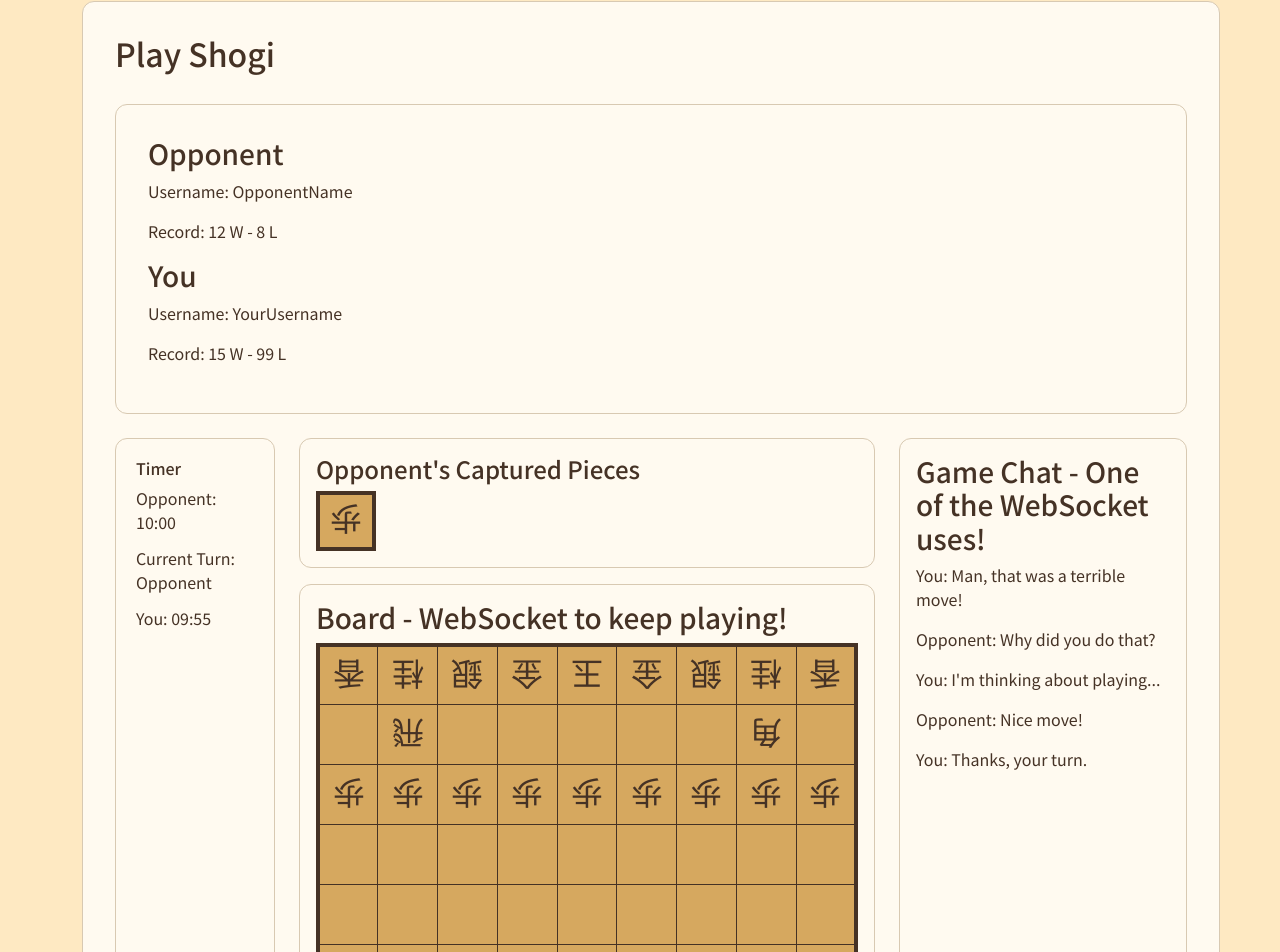
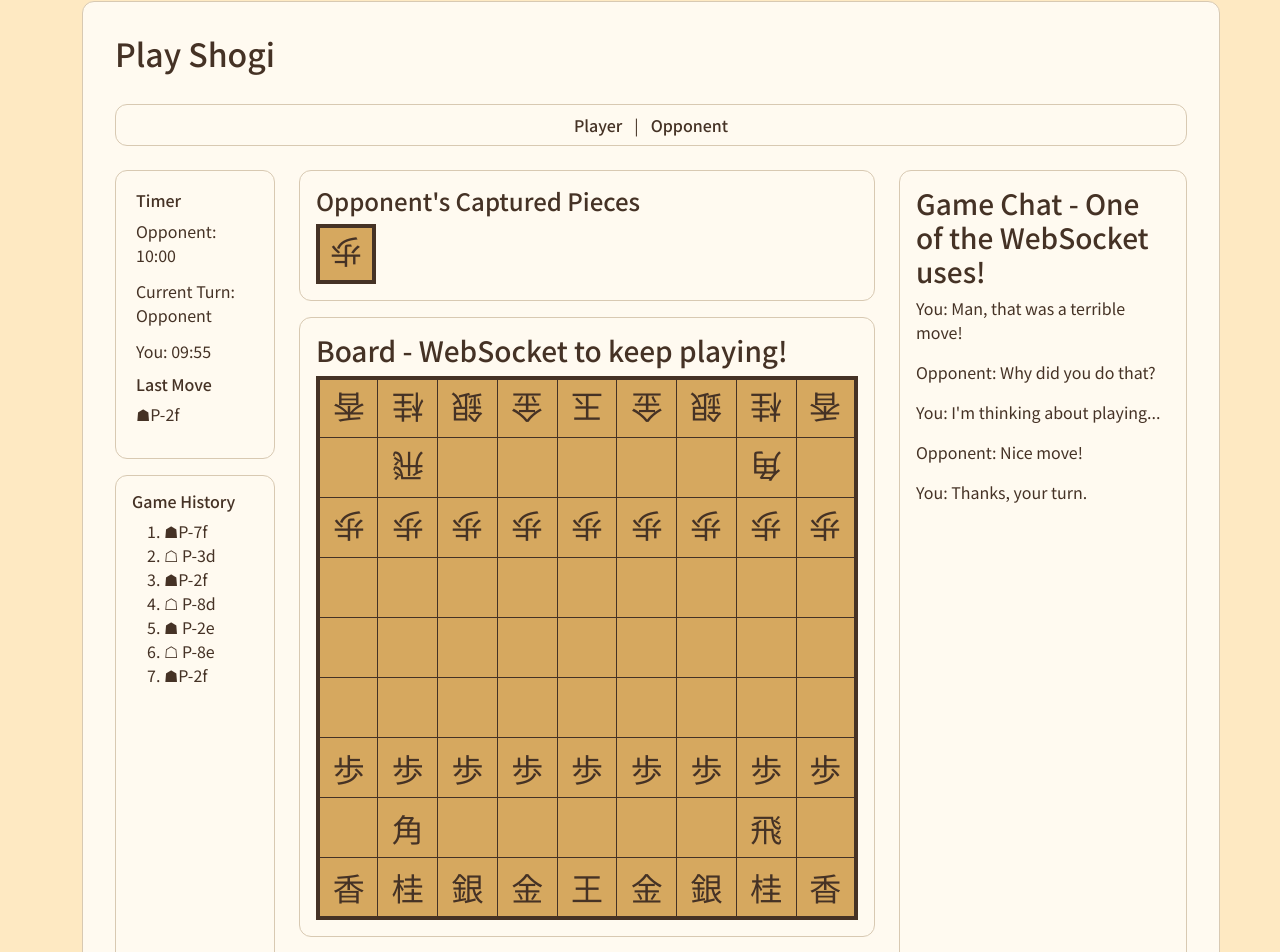
Before and after one commit to JaysterNumber1/startup, a React (Vite) app: page /play in a window 1280 px wide. Shown: the part 169-1121 px from the top of the page. Built offline with nearby package versions, Linux system fonts and the light colour scheme.

Commit message:
added game history with UseEffect

```diff
--- a/src/app.css
+++ b/src/app.css
@@ -116,6 +116,20 @@ footer a {
     gap: 1.5rem;
 }
 
+#player-info {
+    display: flex;
+    align-items: center;
+    justify-content: center;
+    gap: 0.75rem;
+    min-height: 0;
+    padding: 0.5rem 1rem;
+}
+
+#player-info h3 {
+    margin: 0;
+    font-size: 1rem;
+}
+
 #board-chat-layout {
     display: grid;
     grid-template-columns: 10rem minmax(36rem, 2fr) minmax(18rem, 1.25fr);
@@ -123,11 +137,19 @@ footer a {
     align-items: stretch;
 }
 
+#timer-history-column {
+    display: flex;
+    flex-direction: column;
+    gap: 1rem;
+    min-height: 0;
+}
+
 #timer-section {
     display: flex;
     flex-direction: column;
     margin: 0;
     padding: 1.25rem;
+    flex: 0 0 auto;
 }
 
 #timer-section h3 {
@@ -136,6 +158,27 @@ footer a {
 
 #timer-section p {
     margin-bottom: 0.75rem;
+}
+
+#move-notation {
+    display: flex;
+    flex-direction: column;
+    flex: 1;
+    min-height: 0;
+    margin: 0;
+    padding: 1rem;
+    overflow: hidden;
+}
+
+#move-notation h3 {
+    font-size: 1rem;
+}
+
+#move-history-list {
+    flex: 1;
+    min-height: 0;
+    margin-bottom: 0;
+    overflow-y: auto;
 }
 
 #board-column {
@@ -331,6 +374,18 @@ footer a {
         min-height: auto;
     }
 
+    #timer-history-column {
+        height: auto !important;
+    }
+
+    #move-notation {
+        flex: 0 0 auto;
+    }
+
+    #move-history-list {
+        max-height: 18rem;
+    }
+
     #game-chat {
         height: auto !important;
     }
--- a/src/play/play.jsx
+++ b/src/play/play.jsx
@@ -64,6 +64,8 @@ const mockChatMessages = [
     { sender: 'You', text: 'Take your time.' }
 ];
 
+const mockMoves = ['☗P-7f', '☖ P-3d', '☗P-2f', '☖ P-8d', '☗ P-2e', '☖ P-8e'];
+
 const TURN_DURATION_SECONDS = 5;
 
 const formatTime = (seconds) => {
@@ -81,12 +83,17 @@ export function Play() {
         activePlayer: 'sente',
         secondsInTurn: 0
     });
+    const [lastMove, setLastMove] = useState(mockMoves[mockMoves.length - 1]);
+    const [moveHistory, setMoveHistory] = useState(() =>
+        mockMoves.map((notation, index) => ({ id: `initial-move-${index}`, notation }))
+    );
     const [chatMessages, setChatMessages] = useState([
         { id: 'initial-1', sender: 'You', text: 'Man, that was a terrible move!' },
         { id: 'initial-2', sender: 'Opponent', text: 'Why did you do that?' },
         { id: 'initial-3', sender: 'You', text: "I'm thinking about playing..." }
     ]);
     const chatContainerRef = useRef(null);
+    const moveHistoryRef = useRef(null);
     const boardColumnRef = useRef(null);
     const [boardColumnHeight, setBoardColumnHeight] = useState(null);
     const [capturedPieces, setCapturedPieces] = useState(() => ({
@@ -137,11 +144,30 @@ export function Play() {
     }, []);
 
     useEffect(() => {
+        let moveIndex = 0;
+        const intervalId = window.setInterval(() => {
+            const move = mockMoves[Math.floor(Math.random() * mockMoves.length)];
+            const id = `mock-move-${moveIndex++}`;
+            setLastMove(move);
+            setMoveHistory((previous) => [...previous, { id, notation: move }]);
+        }, 3000);
+
+        return () => window.clearInterval(intervalId);
+    }, []);
+
+    useEffect(() => {
         const chatContainer = chatContainerRef.current;
         if (chatContainer) {
             chatContainer.scrollTop = chatContainer.scrollHeight;
         }
     }, [chatMessages]);
+
+    useEffect(() => {
+        const moveHistoryList = moveHistoryRef.current;
+        if (moveHistoryList) {
+            moveHistoryList.scrollTop = moveHistoryList.scrollHeight;
+        }
+    }, [moveHistory]);
 
     useEffect(() => {
         const boardColumn = boardColumnRef.current;
@@ -262,20 +288,20 @@ export function Play() {
                 <h2>Play Shogi</h2>
 
                 <section id="player-info" className="play-area-sub-section">
+                    <div id="player">
+                        <h3>Player</h3>
+                    </div>
+                    <span aria-hidden="true">|</span>
                     <div id="opponent">
                         <h3>Opponent</h3>
-                        <p>Username: OpponentName</p>
-                        <p>Record: 12 W - 8 L</p>
-                    </div>
-
-                    <div id="player">
-                        <h3>You</h3>
-                        <p>Username: YourUsername</p>
-                        <p>Record: 15 W - 99 L</p>
                     </div>
                 </section>
 
                 <div id="board-chat-layout">
+                    <div
+                        id="timer-history-column"
+                        style={{ height: boardColumnHeight ? `${boardColumnHeight}px` : undefined }}
+                    >
                         <section id="timer-section" className="play-area-sub-section">
                             <h3>Timer</h3>
                             <p>Opponent: {formatTime(timerState.gote)}</p>
@@ -283,7 +309,25 @@ export function Play() {
                                 Current Turn: {timerState.activePlayer === 'sente' ? 'You' : 'Opponent'}
                             </p>
                             <p>You: {formatTime(timerState.sente)}</p>
+                            <div id="last-move">
+                                <h3>Last Move</h3>
+                                <p>{lastMove}</p>
+                            </div>
                         </section>
+
+                        <section id="move-notation" className="play-area-sub-section">
+                            <h3>Game History</h3>
+                            <ol
+                                id="move-history-list"
+                                ref={moveHistoryRef}
+                                aria-live="polite"
+                            >
+                                {moveHistory.map((move) => (
+                                    <li key={move.id}>{move.notation}</li>
+                                ))}
+                            </ol>
+                        </section>
+                    </div>
 
                     <div id="board-column" ref={boardColumnRef}>
                         <section id="opponent-captured" className="play-area-sub-section">
@@ -385,25 +429,6 @@ export function Play() {
                     </section>
                 </div>
 
-                <section id="game-status" className="play-area-sub-section">
-                    <div id="last-move">
-                        <h3>Last Move</h3>
-                        <p>▲ P-7f</p>
-                    </div>
-
-                </section>
-
-                <section id="move-notation" className="play-area-sub-section">
-                    <h3>Game History</h3>
-                    <ol>
-                        <li>☗ 7六歩</li>
-                        <li>☖ 3四歩</li>
-                        <li>☗ 2六歩</li>
-                        <li>☖ 8四歩</li>
-                        <li>☗ 2五歩</li>
-                        <li>☖ 8五歩</li>
-                    </ol>
-                </section>
             </section>
         </main>
     );
```
Lines whose indentation alone changed are shown as unchanged.
